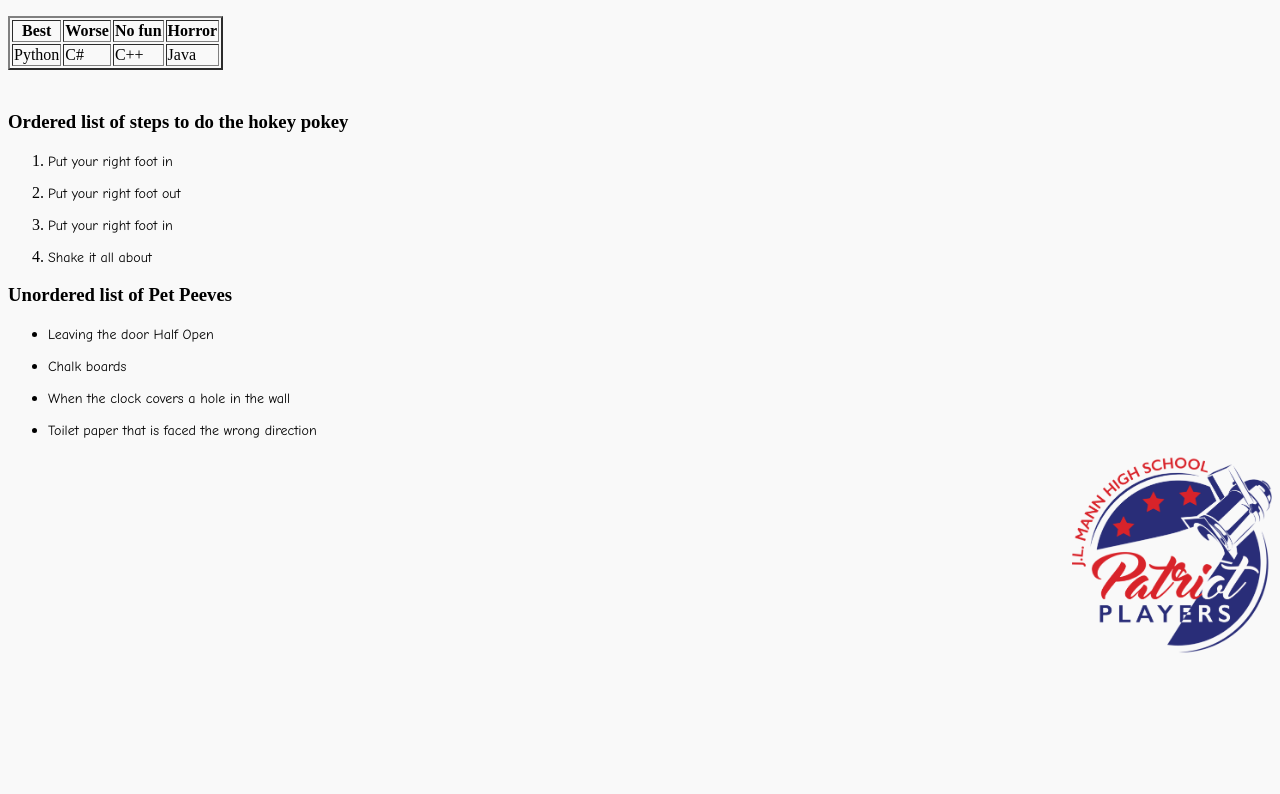
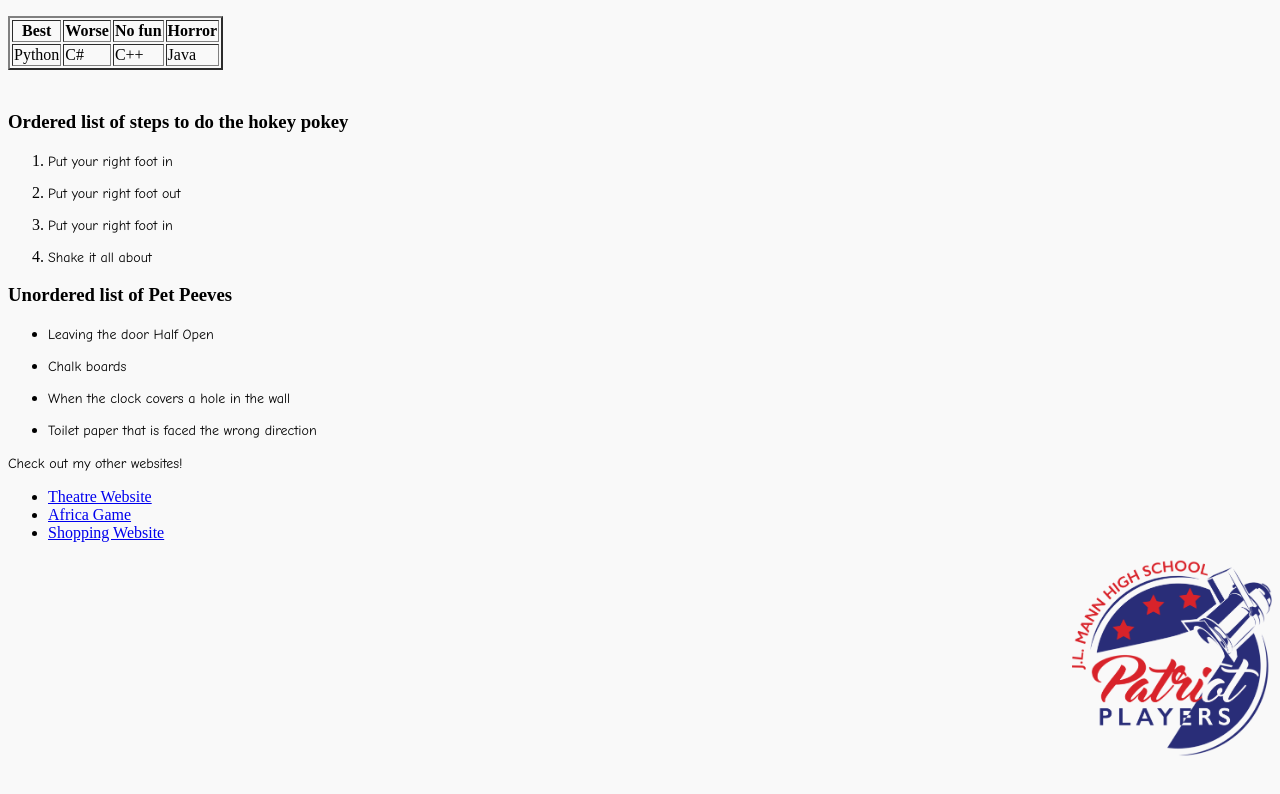
Before and after one commit to Nathan-Binkley/CSCI101, a plain HTML site: page index.html in a window 1280 px wide. Shown: the part 1431-2225 px from the top of the page. Drawn offline with Linux system fonts and the light colour scheme.

Commit message:
Shameless Self Promotion

```diff
--- a/index.html
+++ b/index.html
@@ -91,6 +91,12 @@ Etiam auctor, nisi vitae ornare blandit, odio quam placerat augue, semper molest
 	<li><p>Toilet paper that is faced the wrong direction</p></li>
 </ul>
 
+<p>Check out my other websites!</p>
+<ul>
+	<li><a href="https://nathan-binkley.github.io/PatriotPlayers/index.html">Theatre Website </a></li>
+	<li><a href="https://nathan-binkley.github.io/Sporclone/africaGuess.html">Africa Game </a></li>
+	<li><a href="https://nathan-binkley.github.io/Shopping-Site/index.html">Shopping Website </a></li>
+</ul>
 <img style="float:right" height ="200" src="img/PatriotPlayers2.png" alt="Mann Patriot Players">
 <marquee><img style="float:right" height ="200" src="img/PatriotPlayers2.png" alt="Mann Patriot Players"></marquee>
 
```
